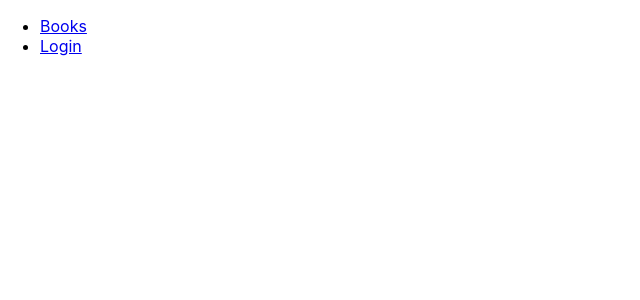
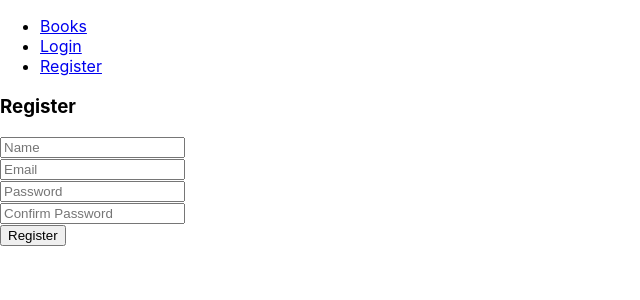
Before and after one commit to Seanmcn/portally, a React (Create React App) app in the folder frontend/: page /register in a window 1280 px wide. Shown: the top 300 px of the page, without its empty margins (0-640 px from the left). Built offline with nearby package versions, Linux system fonts and the light colour scheme.

Commit message:
Basic registration component and route

```diff
--- a/frontend/src/App.js
+++ b/frontend/src/App.js
@@ -1,7 +1,8 @@
 import React from 'react';
 import { BrowserRouter as Router, Switch, Route, NavLink } from 'react-router-dom';
 import Books from './components/Books';
-import Login from './components/Login';
+import Login from './components/auth/Login';
+import Register from './components/auth/Register';
 import apiClient from './services/api';
 
 const App = () => {
@@ -36,6 +37,9 @@ const App = () => {
             <li className="nav-item">
               {authLink}
             </li>
+            <li>
+              <NavLink to='/register' className="nav-link">Register</NavLink>
+            </li>
           </ul>
         </div>
       </nav>
@@ -47,6 +51,9 @@ const App = () => {
           <Route path='/login' render={props => (
             <Login {...props} login={login} />
           )} />
+          <Route path='/register' render={props => (
+            <Register {...props} />
+          )} />
         </Switch>
       </div>
     </Router>
--- a/frontend/src/components/Login.js
+++ b/frontend/src/components/auth/Login.js
@@ -1,6 +1,6 @@
 import React from 'react';
 import { Redirect } from 'react-router-dom';
-import apiClient from '../services/api';
+import apiClient from '../../services/api';
 
 const Login = (props) => {
   const [email, setEmail] = React.useState('');
--- /dev/null
+++ b/frontend/src/components/auth/Register.js
@@ -0,0 +1,107 @@
+import React from 'react';
+import { Redirect } from 'react-router-dom';
+import apiClient from '../../services/api';
+
+const Register = (props) => {
+  const [name, setName] = React.useState('');
+  const [email, setEmail] = React.useState('');
+  const [initialPassword, setInitialPassword] = React.useState('');
+  const [confirmPassword, setConfirmPassword] = React.useState('');
+  const [toHome, setToHome] = React.useState(false);
+  const [authError, setAuthError] = React.useState(false);
+  const [errorMessages, setErrorMessages] = React.useState([]);
+  const [unknownError, setUnknownError] = React.useState(false);
+  const handleSubmit = (e) => {
+    e.preventDefault();
+    setAuthError(false);
+    setUnknownError(false);
+    apiClient.get('/sanctum/csrf-cookie')
+    .then(response => {
+      apiClient.post('/register', {
+        name: name,
+        email: email,
+        password: initialPassword
+      }).then(response => {
+        console.log(response);
+        // if (response.status === 204) {
+        //   props.login();
+        //   setToHome(true);
+        // } else {
+        //   setUnknownError(true);
+        //   console.error('Login failed?');
+        //   console.error('response:', response);
+        // }
+      }).catch(error => {
+        if (error.response && error.response.status === 422) {
+          setAuthError(true);
+          for (let key of Object.keys(error.response.data.errors)) {
+            setErrorMessages(errorMessages.concat(error.response.data.errors[key]))
+          }
+        } else {
+          setUnknownError(true);
+          console.error(error);
+        }
+      });
+    });
+  }
+  if (toHome === true) {
+    return <Redirect to='/' />
+  }
+  return (
+    <div>
+      <h3>Register</h3>
+      <form onSubmit={handleSubmit}>
+        <div className="form-group">
+          <input
+            type="text"
+            name="name"
+            className={"form-control" + (authError || unknownError ? ' is-invalid' : '')}
+            placeholder="Name"
+            value={name}
+            onChange={e => setName(e.target.value)}
+            required
+          />
+        </div>
+        <div className="form-group">
+          <input
+            type="email"
+            name="email"
+            className={"form-control" + (authError || unknownError ? ' is-invalid' : '')}
+            placeholder="Email"
+            value={email}
+            onChange={e => setEmail(e.target.value)}
+            required
+          />
+        </div>
+        <div className="form-group">
+          <input
+            type="password"
+            name="initialPassword"
+            className={"form-control" + (authError || unknownError ? ' is-invalid' : '')}
+            placeholder="Password"
+            value={initialPassword}
+            onChange={e => setInitialPassword(e.target.value)}
+            required
+          />
+        </div>
+        <div className="form-group">
+          <input
+            type="password"
+            name="confirmPassword"
+            className={"form-control" + (authError || unknownError ? ' is-invalid' : '')}
+            placeholder="Confirm Password"
+            value={confirmPassword}
+            onChange={e => setConfirmPassword(e.target.value)}
+            required
+            autoComplete="new-password"
+          />
+        </div>
+        {authError ? <div className="alert alert-danger">{errorMessages}</div> : null}
+        {unknownError ? <div className="alert alert-danger">There was an error submitting your details.</div> : null}
+        <button type="submit" className="btn btn-primary">Register</button>
+      </form>
+    </div>
+  );
+};
+
+export default Register;
```
Also changed, not shown: 2 other files (tests, documents, lock files or other folders).
